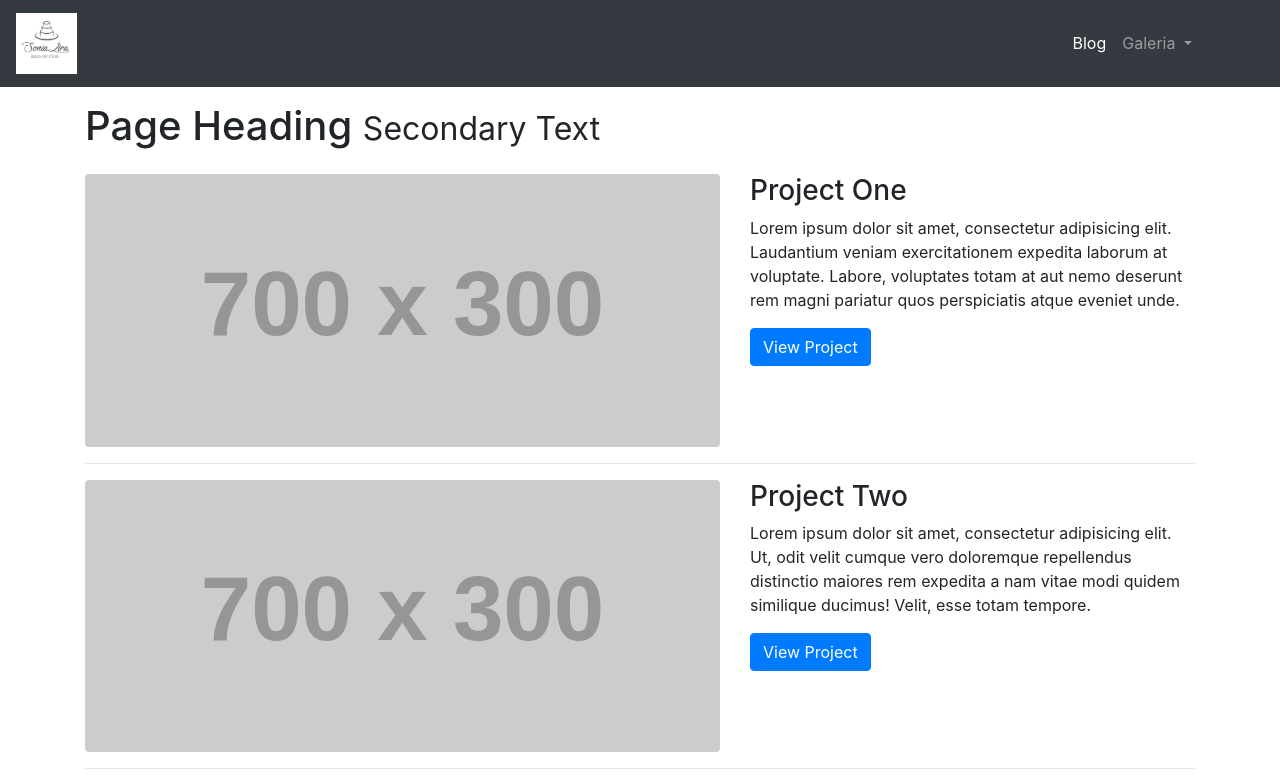
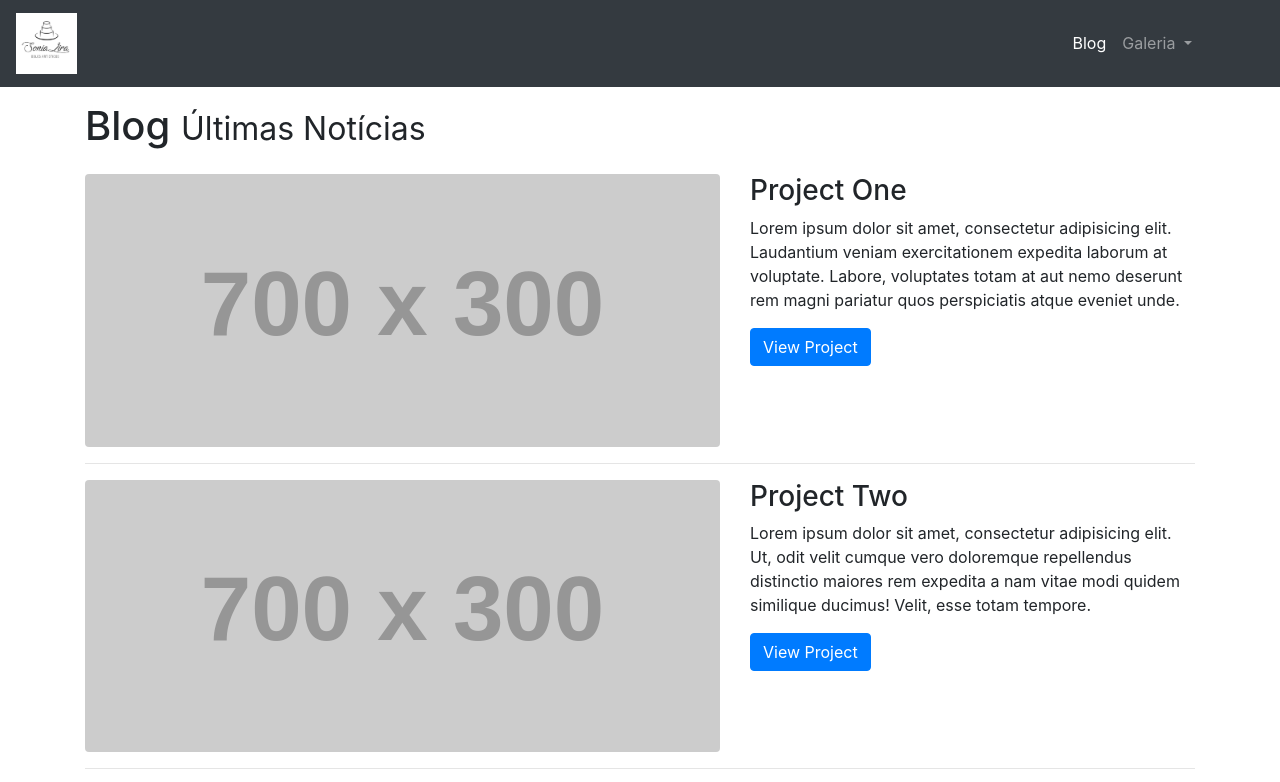
Before and after one commit to CaioACF/SoniaLiraBolos, a plain HTML site: page blog.html in a window 1280 px wide. Shown: the top 782 px of the page. Drawn offline with Linux system fonts and the light colour scheme; placeholder pictures from the web are drawn by us.

Commit message:
Update blog.html

```diff
--- a/blog.html
+++ b/blog.html
@@ -37,8 +37,8 @@
     <div class="container margembarra">
 
       <!-- Page Heading -->
-      <h1 class="my-4">Page Heading
-        <small>Secondary Text</small>
+      <h1 class="my-4">Blog
+        <small>Últimas Notícias</small>
       </h1>
 
       <!-- Project One -->
```
